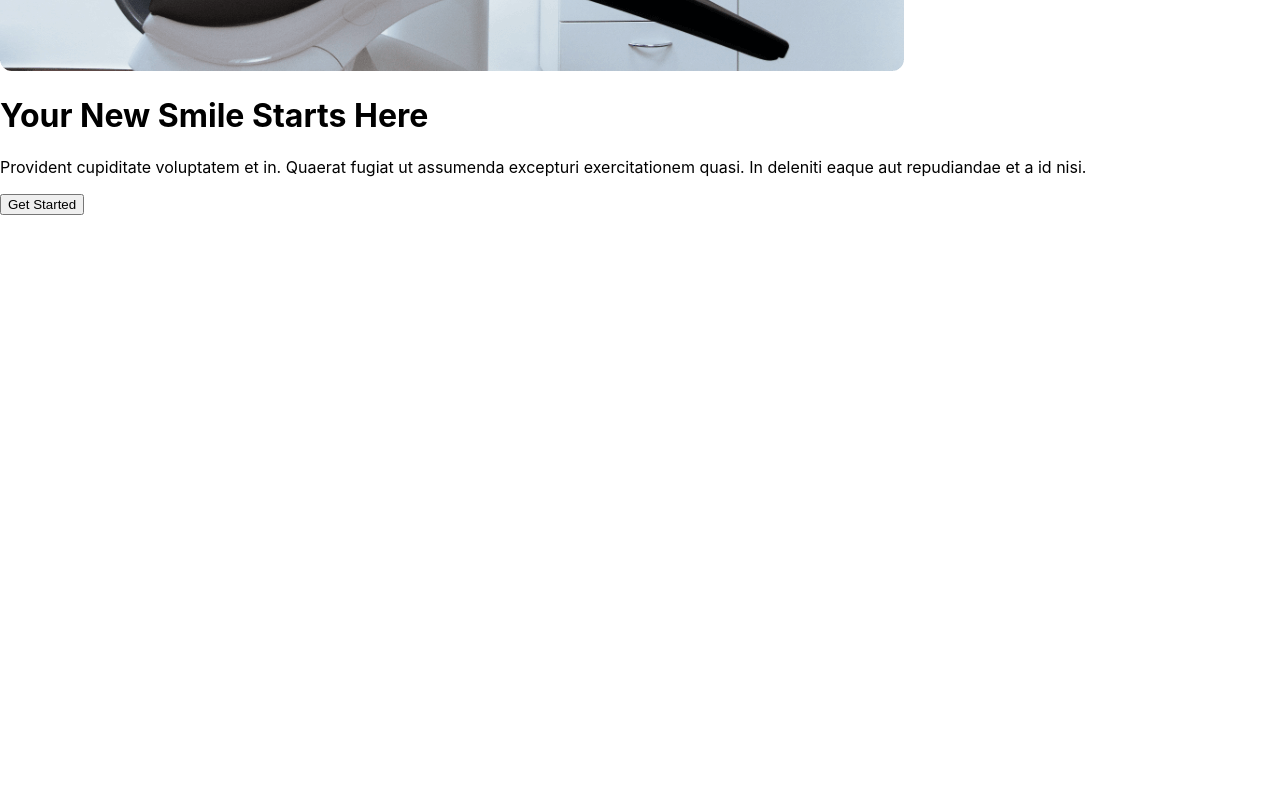
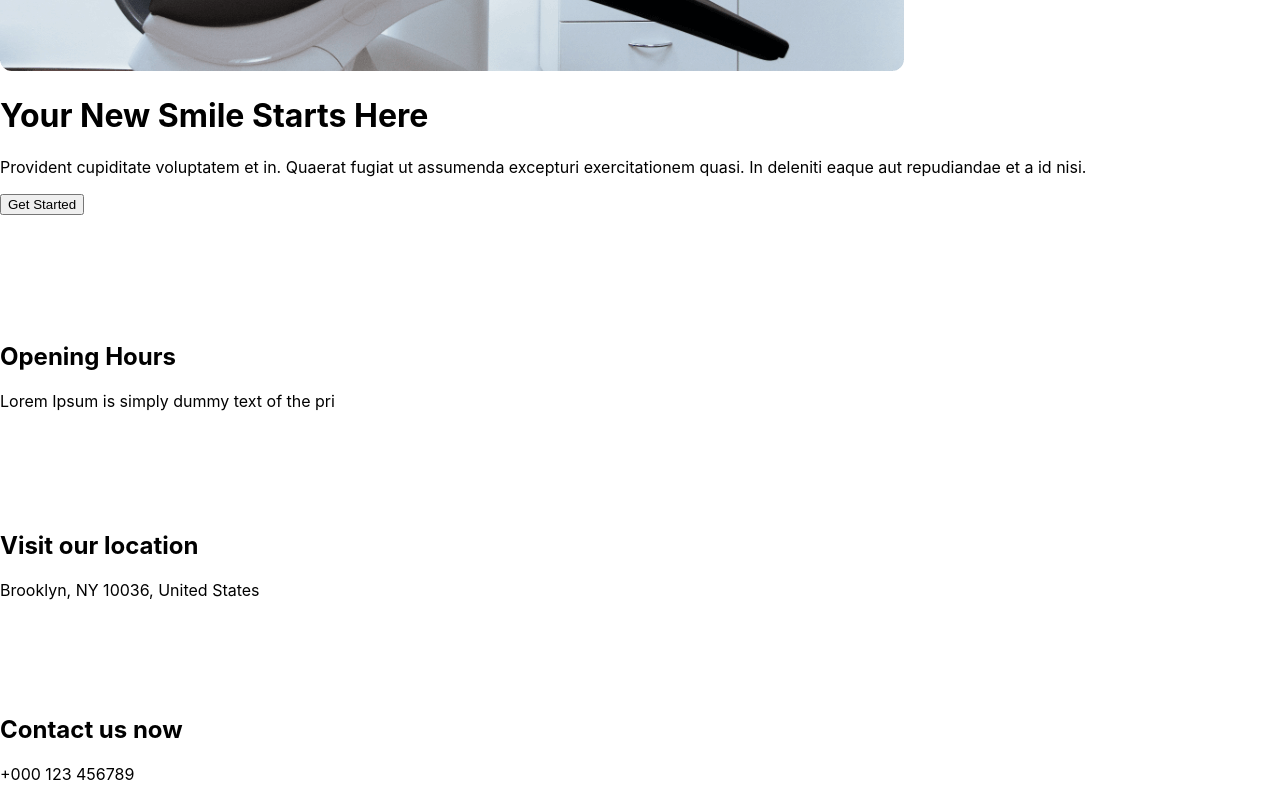
Before and after one commit to Developer-Rakib/Doctors-portal, a React (Create React App) app: page / in a window 1280 px wide. Shown: the part 2055-2855 px from the top of the page. Before the commit the page ends 2270 px from the top, so only its background shows below. Built offline with nearby package versions, Linux system fonts and the light colour scheme.

Commit message:
info done

```diff
--- a/src/Pages/Home/Banner.js
+++ b/src/Pages/Home/Banner.js
@@ -3,11 +3,11 @@ import cheir from '../../assets/images/chair.png'
 
 const Banner = () => {
     return (
-        <div class="hero min-h-[90vh]">
+        <div class='hero min-h-[90vh] bg-[url("https://i.ibb.co/GxSh87H/bg.png")]'>
             <div class="hero-content flex-col  lg:flex-row-reverse">
-                <img src={cheir} class='w-9/12' alt='' />
+                <img src={cheir} class='w-6/12' alt='' />
                 <div >
-                    <div className='w-10/12'>
+                    <div className='w-full'>
                         <h1 class="text-5xl font-bold">Your New Smile Starts Here</h1>
                         <p class="py-6">Provident cupiditate voluptatem et in. Quaerat fugiat ut assumenda excepturi exercitationem quasi. In deleniti eaque aut repudiandae et a id nisi.</p>
                         <button class="btn text-white border-none bg-gradient-to-r from-secondary to-primary">Get Started</button>
--- a/src/Pages/Home/Home.js
+++ b/src/Pages/Home/Home.js
@@ -1,10 +1,35 @@
 import React from 'react';
 import Banner from './Banner';
+import Info from './Info';
+import clock from '../../assets/icons/clock.svg';
+import phone from '../../assets/icons/phone.svg';
+import marker from '../../assets/icons/marker.svg';
+
 
 const Home = () => {
     return (
         <div className='mt-[64px] sm:w-10/12 mx-auto'>
             <Banner></Banner>
+            <div className='flex justify-evenly my-10'>
+                <Info
+                    img={clock}
+                    title={"Opening Hours"}
+                    description={"Lorem Ipsum is simply dummy text of the pri"}
+                    bg={"bg-gradient-to-r from-secondary to-primary"}
+                ></Info>
+                <Info
+                    img={marker}
+                    title={"Visit our location"}
+                    description={"Brooklyn, NY 10036, United States"}
+                    bg={"bg-gray-700"}
+                ></Info>
+                <Info
+                    img={phone}
+                    title={"Contact us now"}
+                    description={"+000 123 456789"}
+                    bg={"bg-gradient-to-r from-secondary to-primary"}
+                ></Info>
+            </div>
         </div>
     );
 };
--- /dev/null
+++ b/src/Pages/Home/Info.js
@@ -0,0 +1,17 @@
+import React from 'react';
+
+const Info = ({img, title, description, bg}) => {
+    return (
+        <div class={`card card-side  w-96 ${bg} text-white shadow-xl mx-3 px-8 py-7`}>
+            <figure><img className='' src={img} alt="Movie" /></figure>
+            <div class="flex justify-center flex-col items-center  ml-3">
+                <div>
+                <h2 class="text-xl font-semibold">{title}</h2>
+                <p>{description}</p>
+                </div>
+            </div>
+        </div>
+    );
+};
+
+export default Info;
--- a/src/Pages/Shared/Header.js
+++ b/src/Pages/Shared/Header.js
@@ -10,7 +10,7 @@ const Header = () => {
         <li><Link to='/contact'>Contact Us</Link></li>
     </>
     return (
-        <div className='bg-white fixed top-0 right-0 left-0'>
+        <div className='bg-white fixed top-0 right-0 left-0 z-10'>
             <div class="navbar sm:flex sm:justify-between w-full sm:w-10/12 sm:mx-auto">
                 <div class="navbar-start w-11/12 sm:w-auto flex justify-between">
                     <div class="dropdown">
```
Also changed, not shown: public/logo192.png (deleted), public/logo512.png (deleted).
